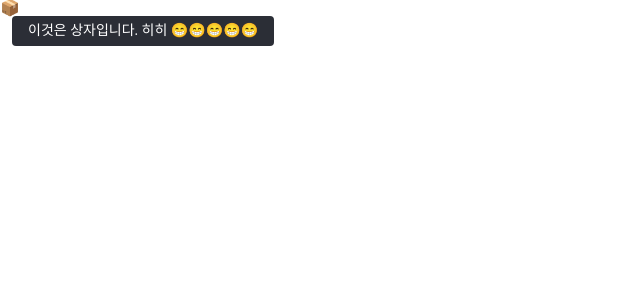
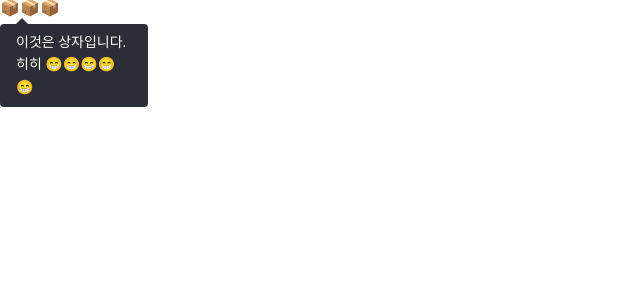
Before and after one commit to Bamdoliro/marururu, a React (Create React App) app: page / in a window 1280 px wide. Shown: the top 300 px of the page, without its empty margins (0-640 px from the left). Built offline with nearby package versions, Linux system fonts and the light colour scheme.

Commit message:
CHORE :: 툴팁 children을 따로 묶는 Children element 추가

```diff
--- a/src/App.tsx
+++ b/src/App.tsx
@@ -1,10 +1,12 @@
-import MiniTooltip from "components/common/MiniTooltip";
+import Tooltip from "components/common/Tooltip";
 import React from "react";
 
 const App = () => {
   return (
     <div>
-      <MiniTooltip message="이것은 상자입니다. 히히 😁😁😁😁😁">📦</MiniTooltip>
+      <Tooltip message="이것은 상자입니다. 히히 😁😁😁😁😁" top start>
+        📦📦📦
+      </Tooltip>
     </div>
   );
 };
--- a/src/components/common/MiniTooltip/style.ts
+++ b/src/components/common/MiniTooltip/style.ts
@@ -31,7 +31,7 @@ export const Message = styled.div`
 export const Content = styled.div<PositionPropType>`
   display: none;
   position: absolute;
-  width: auto;
+
   ${({ top }) => top && "margin-top: -4px"};
   ${({ left }) => left && "margin-left: -4px"};
   font-size: 14px;
--- a/src/components/common/Tooltip/index.tsx
+++ b/src/components/common/Tooltip/index.tsx
@@ -3,7 +3,7 @@ import * as S from "./style";
 
 const Tooltip = ({ children, message, ...positions }: TooltipPropsType) => (
   <S.Container {...positions}>
-    {children}
+    <S.Children {...positions}>{children}</S.Children>
     <S.Content {...positions}>
       <S.Arrow {...positions} />
       <S.Message>{message}</S.Message>
--- a/src/components/common/Tooltip/style.ts
+++ b/src/components/common/Tooltip/style.ts
@@ -35,17 +35,22 @@ export const Message = styled.div`
 export const Content = styled.div<PositionPropType>`
   display: none;
   position: absolute;
+  max-width: 148px;
+
   ${({ top }) => top && "margin-top: -4px"};
   ${({ left }) => left && "margin-left: -4px"};
   font-size: 14px;
   z-index: 200;
 `;
 
+export const Children = styled.div<PositionPropType>`
+  display: inline-block;
+  &:hover + ${Content}, &:active + ${Content} {
+    display: ${({ top }) => (top ? "block" : "flex")};
+  }
+`;
+
 export const Container = styled.div<PositionPropType>`
   position: relative;
   box-sizing: content-box;
-
-  &:hover ${Content}, &:active ${Content} {
-    display: ${({ top }) => (top ? "block" : "flex")};
-  }
 `;
```
